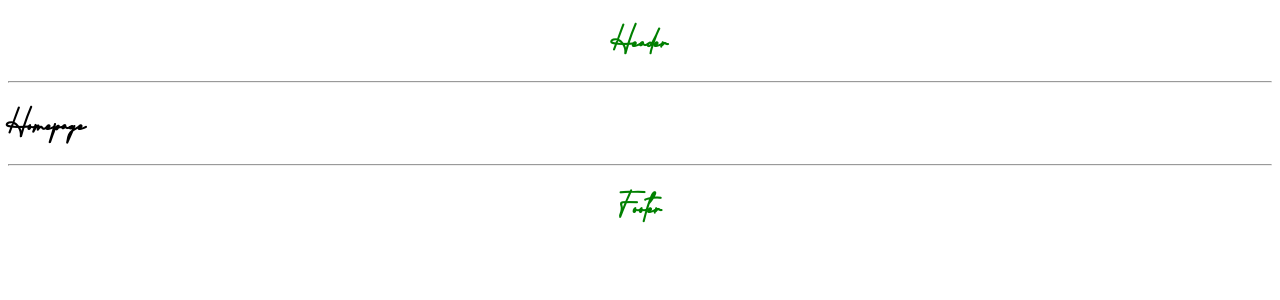
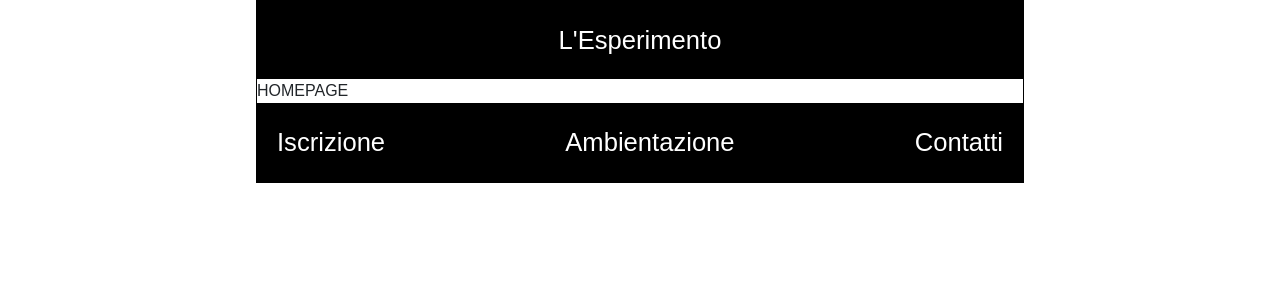
Before and after one commit to mystery000/PlayByChat-RPG, a PHP site: page / in a window 1280 px wide. Shown: the top 300 px of the page. Run offline with PHP 8.4, Linux system fonts and the light colour scheme; some libraries are stand-ins or nearby versions.

Commit message:
Header completion.

```diff
--- a/includes/functions.inc.php
+++ b/includes/functions.inc.php
@@ -562,7 +562,7 @@ function gdrcd_check_time($time)
 
 function gdrcd_load_modules($page, $param)
 {
-    $SESSION_ALLOW = ['home', 'login', 'signup'];
+    $SESSION_ALLOW = ['home', 'login', 'signup', 'contact', 'information'];
     global $MESSAGE;
     global $PARAMETERS;
     // Costruisco i parametri del modulo
--- a/index.php
+++ b/index.php
@@ -22,26 +22,17 @@ $content = (!empty($_GET['content'])) ? gdrcd_filter('include', $_GET['content']
     <meta http-equiv="Content-Type" content="text/html; charset=utf-8" />
     <!-- IE9: mi stai ampiamente rompendo i maroni. -->
     <meta http-equiv="X-UA-Compatible" content="IE=edge" />
+    <meta name="viewport" content="width=device-width, initial-scale=1">
     <link rel="shortcut icon" href="imgs/favicon.ico" type="image/png" />
-    <link rel="stylesheet" href="https://cdnjs.cloudflare.com/ajax/libs/jqueryui/1.12.1/jquery-ui.min.css" />
-
+    <link href="https://cdn.jsdelivr.net/npm/bootstrap@5.2.3/dist/css/bootstrap.min.css" rel="stylesheet">
+    <link rel="stylesheet" href="themes/homepage/homepage.css" type="text/css"/>
     <title>
         <?php echo $PARAMETERS['info']['site_name']; ?>
     </title>
-    <style>
-    @font-face {
-        font-family: Amsterdam;
-        src: url('fonts/Amsterdam.otf');
-    }
-    body {
-        font-family: Amsterdam;
-    }
-    </style>
 </head>
 
-<body class="main_body">
-
-
+<body class="main">
+    <div>
         <?php
             // Header
             include('pages/homepage/header.php');
@@ -50,10 +41,11 @@ $content = (!empty($_GET['content'])) ? gdrcd_filter('include', $_GET['content']
             // Footer
             include('pages/homepage/footer.php');
         ?>
+    <div>
 </body>
 </html>
 <script src="https://cdnjs.cloudflare.com/ajax/libs/jquery/3.5.1/jquery.min.js"></script>
-<script src="https://cdnjs.cloudflare.com/ajax/libs/jqueryui/1.12.1/jquery-ui.min.js"></script>
+<script src="https://cdn.jsdelivr.net/npm/bootstrap@5.2.3/dist/js/bootstrap.bundle.min.js"></script>
 <?php
 /*Chiudo la connessione al database*/
 gdrcd_close_connection($handleDBConnection);
--- /dev/null
+++ b/pages/homepage/contact.inc.php
@@ -0,0 +1,3 @@
+<div class='contact'>
+    Contact
+</div>
--- a/pages/homepage/footer.php
+++ b/pages/homepage/footer.php
@@ -1,4 +1,7 @@
-<div>
-
-    <hr><H1 style='color: green; text-align: center'>Footer</H1>
-<div>
+<div class='footer'>
+    <div class='d-flex justify-content-between'>
+        <div><a href='index.php?page=homepage&content=signup'>Iscrizione</a></div>
+        <div><a href='index.php?page=homepage&content=information'>Ambientazione</a></div>
+        <div><a href='index.php?page=homepage&content=contact'>Contatti</a></div>
+    </div>
+</div>
--- a/pages/homepage/header.php
+++ b/pages/homepage/header.php
@@ -1,3 +1,3 @@
-<div>
-    <H1 style='color: green; text-align: center'>Header</H1> <hr>
-<div>
+<div class='header'>
+    <div>L'Esperimento</div>
+</div>
--- a/pages/homepage/home.inc.php
+++ b/pages/homepage/home.inc.php
@@ -1,3 +1,3 @@
 <div>
-    <h1>Homepage</h1>
-<div>
+    HOMEPAGE
+</div>
--- /dev/null
+++ b/pages/homepage/information.inc.php
@@ -0,0 +1,3 @@
+<div class='information'>
+    Infomation page
+</div>
--- a/pages/homepage/login.inc.php
+++ b/pages/homepage/login.inc.php
@@ -1,3 +1,3 @@
 <div>
-    <h1>LOGIN PAGE</h1>
+    <H1 style='color: black; text-align: center'>LOGIN</H1>
 </div>
--- /dev/null
+++ b/themes/homepage/homepage.css
@@ -0,0 +1,33 @@
+@font-face {
+    font-family: Amsterdam;
+    src: url('../../fonts/Amsterdam.otf');
+}
+
+body {
+    font-family: Arial;
+    margin: 0 20%;
+    border: 1px solid black;
+    padding: 0;
+}
+
+.header {
+    background-color: black;
+    color: white;
+    text-align: center;
+    font-size: 2vw;
+    padding: 20px;
+}
+
+.footer {
+    background-color: black;
+    color: white;
+    font-size: 2vw;
+    padding: 20px;
+}
+
+.footer a {
+    text-decoration: none;
+    color: white;
+}
+
+.information {}
```
Lines whose indentation alone changed are shown as unchanged.
